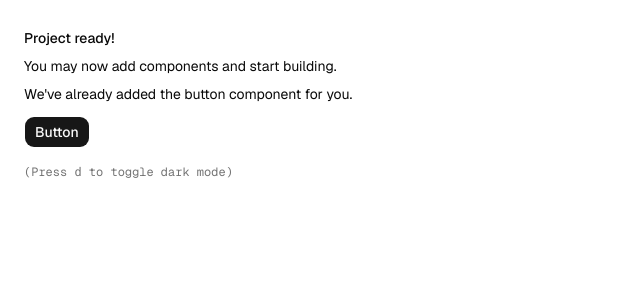
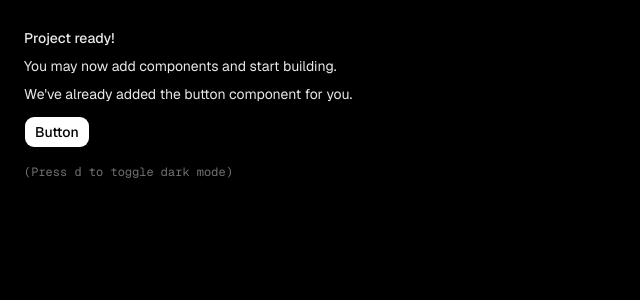
Before and after one commit to pyyupsk/tidy, a Next.js app: page / in a window 1280 px wide. Shown: the top 300 px of the page, without its empty margins (0-640 px from the left). Built offline with nearby package versions, Linux system fonts and the light colour scheme.

Commit message:
feat: apply OLED dark theme and force dark mode

```diff
--- a/src/app/globals.css
+++ b/src/app/globals.css
@@ -126,3 +126,24 @@
     @apply min-h-screen bg-background text-foreground font-sans antialiased;
   }
 }
+
+/* ─── Tidy: OLED dark theme ─────────────────────────────────────────────── */
+.dark {
+  --background: oklch(0% 0 0);
+  --foreground: oklch(93% 0 0);
+  --card: oklch(3.1% 0 0);
+  --card-foreground: oklch(93% 0 0);
+  --popover: oklch(3.1% 0 0);
+  --popover-foreground: oklch(93% 0 0);
+  --primary: oklch(100% 0 0);
+  --primary-foreground: oklch(0% 0 0);
+  --secondary: oklch(10% 0 0);
+  --secondary-foreground: oklch(93% 0 0);
+  --muted: oklch(8% 0 0);
+  --muted-foreground: oklch(55% 0 0);
+  --accent: oklch(10% 0 0);
+  --accent-foreground: oklch(93% 0 0);
+  --border: oklch(10% 0 0);
+  --input: oklch(10% 0 0);
+  --ring: oklch(20% 0 0);
+}
--- a/src/components/theme-provider.tsx
+++ b/src/components/theme-provider.tsx
@@ -1,23 +1,16 @@
 "use client"
 
 import { ThemeProvider as NextThemesProvider } from "next-themes"
-import type { ComponentProps } from "react"
+import type { PropsWithChildren } from "react"
 
-function ThemeProvider({
-  children,
-  ...props
-}: Readonly<ComponentProps<typeof NextThemesProvider>>) {
+export function ThemeProvider({ children }: PropsWithChildren) {
   return (
     <NextThemesProvider
       attribute="class"
-      defaultTheme="system"
-      enableSystem
+      forcedTheme="dark"
       disableTransitionOnChange
-      {...props}
     >
       {children}
     </NextThemesProvider>
   )
 }
-
-export { ThemeProvider }
```
